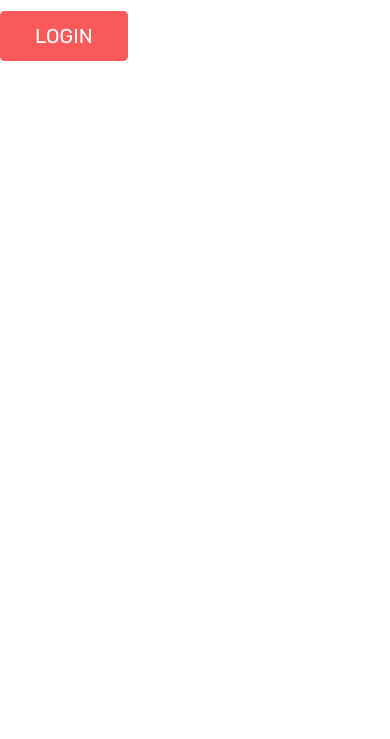
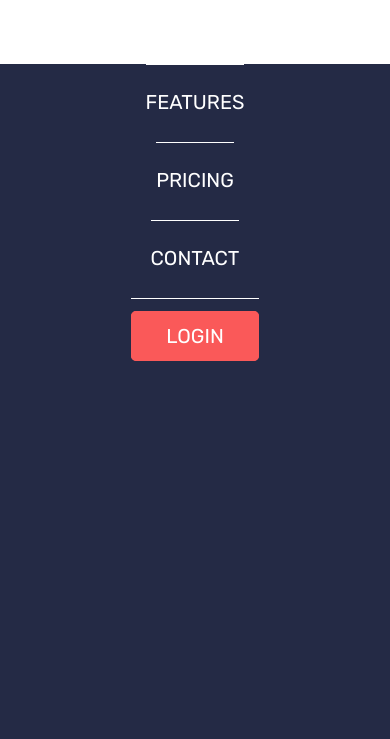
Before and after one commit to sadirov4647/bookmark, a plain HTML site: page index.html in a window 390 px wide. Shown: the part 105-844 px from the top of the page. Drawn offline with Linux system fonts and the light colour scheme.

Commit message:
commit mobile

```diff
--- a/scss/blocks/_site-header.scss
+++ b/scss/blocks/_site-header.scss
@@ -48,17 +48,24 @@
 @include breakpoint-down(720px){
     .site-nav__list{
         position: absolute;
-        left: 0;
+        position: fixed;
+        width: 100%;
+        height: 100%;
+        right: 0;
+        top: 20%;
         flex-direction: column;
+        background-color: $text-color;
     }
     .site-nav__item a{
         font-size: 20px;
         line-height: 17px;
+        color: #fff;
     }
     .site-nav__item{
         border-top: 1px solid #fff;
+        padding-top: 24px;
         margin-bottom: 25px;
-        right: 0;
+        margin-right: 0;
     }
     .site-nav__burger{
         display: block;
```
Also changed, not shown: css/main.min.css, 1 other file.
